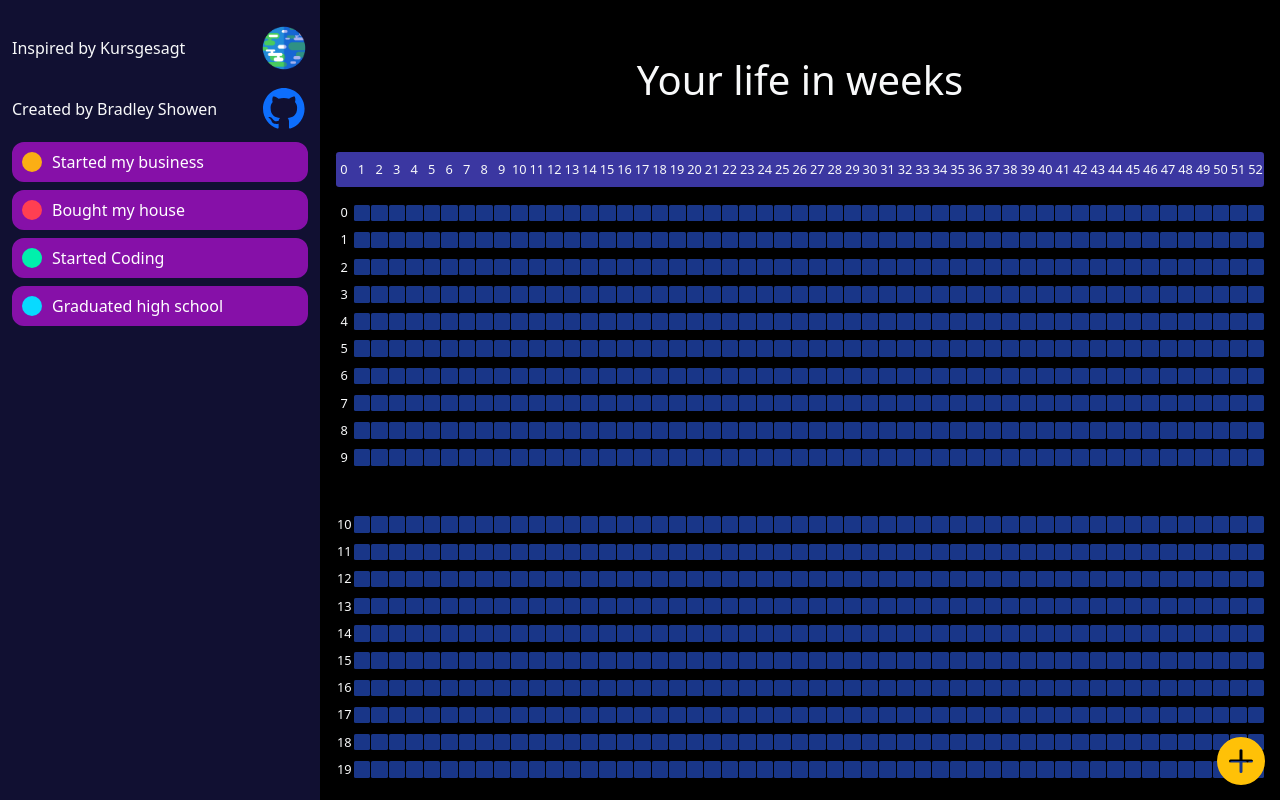
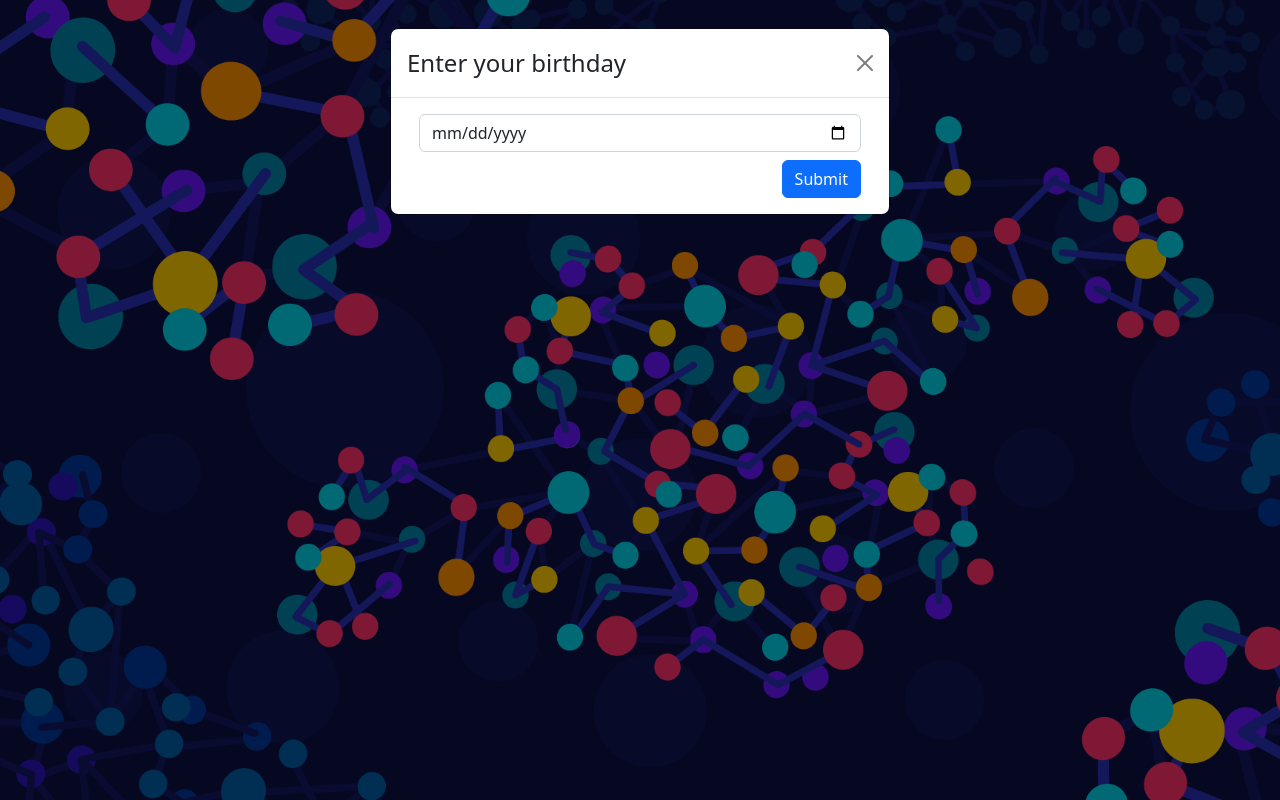
Before and after one commit to BShowen/your-life-in-weeks, a React (Create React App) app: page / in a window 1280 px wide. Built offline with nearby package versions, Linux system fonts and the light colour scheme.

Commit message:
Require a birthday to use the app

```diff
--- a/src/App.js
+++ b/src/App.js
@@ -1,22 +1,26 @@
 import React, { Component } from "react";
-import { Container, Row, Col } from "react-bootstrap";
+import { Container, Row, Col, Form, Button } from "react-bootstrap";
 import "./App.css";
 import Sidebar from "./components/Sidebar";
 import Calendar from "./components/Calendar";
 import { DateTime } from "luxon";
+import ModalForm from "./components/ModalForm";
+import BirthdayForm from "./components/BirthdayForm";
 
 export default class App extends Component {
   constructor(props) {
     super(props);
 
-    const birthday = DateTime.fromISO("1992-08-08");
     this.state = {
-      birthday: birthday,
+      birthday: "",
       filterDate: "",
       color: "",
+      modalShowing: true,
     };
 
     this.updateCalendar = this.updateCalendar.bind(this);
+    this.toggleModal = this.toggleModal.bind(this);
+    this.setBirthday = this.setBirthday.bind(this);
   }
 
   updateCalendar(filterDate, color) {
@@ -26,7 +30,21 @@ export default class App extends Component {
     });
   }
 
+  setBirthday(formParams) {
+    if (this.state.birthday.length) return;
+    this.setState({
+      birthday: DateTime.fromISO(formParams.date),
+    });
+  }
+
+  toggleModal() {
+    this.setState({
+      modalShowing: !this.state.modalShowing,
+    });
+  }
+
   render() {
+    if (this.state.birthday) {
       return (
         <Container
           fluid
@@ -46,5 +64,16 @@ export default class App extends Component {
           </Row>
         </Container>
       );
+    } else {
+      return (
+        <ModalForm
+          isShowing={this.state.modalShowing}
+          toggle={this.toggleModal}
+          title="Enter your birthday"
+          onHide={() => {}}
+          form={<BirthdayForm handleSubmit={this.setBirthday} />}
+        />
+      );
     }
   }
+}
--- /dev/null
+++ b/src/components/BirthdayForm.js
@@ -0,0 +1,48 @@
+import React, { Component } from "react";
+import { Form, Button } from "react-bootstrap";
+
+export default class BirthdayForm extends Component {
+  constructor(props) {
+    super(props);
+
+    this.state = {
+      date: "",
+    };
+
+    this.handleFormSubmit = this.handleFormSubmit.bind(this);
+    this.onChange = this.onChange.bind(this);
+  }
+
+  handleFormSubmit(e) {
+    e.preventDefault();
+    this.props.handleSubmit(this.state);
+  }
+
+  onChange(e) {
+    e.preventDefault();
+    this.setState({
+      [e.target.id]: e.target.value,
+    });
+  }
+
+  render() {
+    const { date } = this.state;
+    return (
+      <Form onSubmit={this.handleFormSubmit}>
+        <Form.Group className="mb-2">
+          <Form.Control
+            id="date"
+            type="date"
+            required
+            value={date}
+            onChange={this.onChange}
+          />
+        </Form.Group>
+
+        <Form.Group className="d-flex justify-content-end">
+          <Button type="submit">Submit</Button>
+        </Form.Group>
+      </Form>
+    );
+  }
+}
--- a/src/components/ModalForm.js
+++ b/src/components/ModalForm.js
@@ -4,7 +4,7 @@ import AddButton from "./AddButton";
 export default function ModalForm(props) {
   if (props.isShowing) {
     return (
-      <Modal show={props.isShowing} onHide={props.toggle}>
+      <Modal show={props.isShowing} onHide={props.onHide || props.toggle}>
         <Modal.Header closeButton>
           <Modal.Title>{props.title}</Modal.Title>
         </Modal.Header>
--- a/src/components/Sidebar.js
+++ b/src/components/Sidebar.js
@@ -11,32 +11,7 @@ export default class Sidebar extends Component {
     super(props);
 
     this.state = {
-      navButtons: [
-        {
-          title: "Started my business",
-          color: "#FBAE14",
-          id: 0,
-          date: DateTime.fromISO("2016-02-16"),
-        },
-        {
-          title: "Bought my house",
-          color: "#FF3F52",
-          id: 1,
-          date: DateTime.fromISO("2021-08-15"),
-        },
-        {
-          title: "Started Coding",
-          color: "#00F0AC",
-          id: 2,
-          date: DateTime.fromISO("2018-06-16"),
-        },
-        {
-          title: "Graduated high school",
-          color: "#08DAFF",
-          id: 3,
-          date: DateTime.fromISO("2010-06-10"),
-        },
-      ],
+      navButtons: [],
       activeButton: {},
       modalShowing: false,
     };
```
Lines whose indentation alone changed are shown as unchanged.
